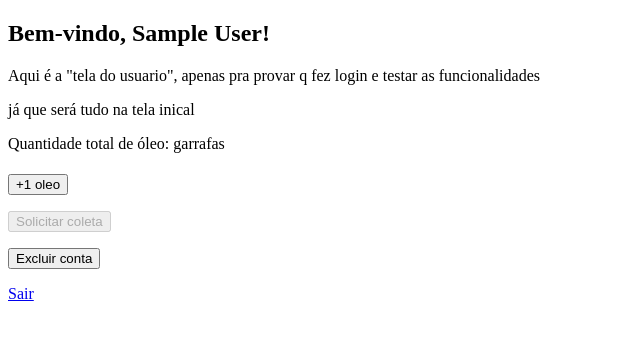
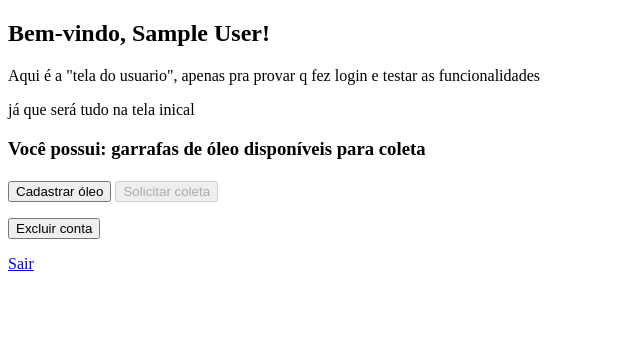
Before and after one commit to lauraaoliveira/projetoDavi, a PHP site: page /php/usuario/painel_usuario.php in a window 1280 px wide. Shown: the top 340 px of the page, without its empty margins (0-640 px from the left). Run offline with PHP 8.4, Linux system fonts and the light colour scheme; the visitor is signed in with stand-in values (Sample User, id 1); data that the repository does not hold is empty.

Commit message:
refact(painelUser): modal cadastrar oleo

```diff
--- a/anotacoes.txt
+++ b/anotacoes.txt
@@ -1,6 +1,3 @@
-- modal "Cadastar oleo"
-- botão remover oleo no modal "Cadastrar oleo"
-
 - botão de confirmar
  - usuario
  - empresa
--- /dev/null
+++ b/js/contadorOleo.js
@@ -0,0 +1,12 @@
+let quantiade = 1;
+
+function alterarQuantidade(valor){
+  quantiade+= valor;
+
+  if(quantiade< 1){
+    quantiade = 1;
+  }
+  document.getElementById("contador").innerText = quantiade;
+  document.getElementById("quantidade").value = quantiade;
+
+}
--- a/php/usuario/adicionar_oleo.php
+++ b/php/usuario/adicionar_oleo.php
@@ -15,10 +15,12 @@
     $pdo->setAttribute(PDO::ATTR_ERRMODE, PDO::ERRMODE_EXCEPTION);
 
     $id_usuario = $_SESSION['id'];
+    $quantidadeParaAdicionar = intval($_POST['quantidade']);
 
-    $sql = "UPDATE usuarios SET qtd_oleo = qtd_oleo + 1 WHERE id_usuario = :id";
+    $sql = "UPDATE usuarios SET qtd_oleo = qtd_oleo + :qtd WHERE id_usuario = :id";
     $stmt = $pdo->prepare($sql);
     $stmt->bindParam(':id', $id_usuario);
+    $stmt->bindParam(':qtd', $quantidadeParaAdicionar);
     $stmt->execute();
 
     header("Location: painel_usuario.php");
--- a/php/usuario/painel_usuario.php
+++ b/php/usuario/painel_usuario.php
@@ -44,19 +44,33 @@
   <p>Aqui é a "tela do usuario", apenas pra provar q fez login e testar as funcionalidades</p>
   <p>já que será tudo na tela inical</p>
 
-  <p>Quantidade total de óleo: <?php echo $qtd_oleo; ?> <?php echo $qtd_oleo == 1? "garrafa" : "garrafas"?></p>
-
-
+  <h3><p>Você possui: <?php echo $qtd_oleo; ?><?php echo $qtd_oleo== 1? " garrafa de óleo disponível para coleta": " garrafas de óleo disponíveis para coleta"?> </p></h3>
   <h3><?php if($solicitado) echo "Você possui uma solicitação pendente"?></h3>
   <h4>
     <?php if ($nome_empresa_aceitou): ?>
       <p>A empresa <strong><?php echo $nome_empresa_aceitou; ?></strong> aceitou sua solicitação de coleta. Aguarde!</p>
     <?php endif; ?>
   </h4>
-  <!-- adicionar óleo -->
-  <form action="adicionar_oleo.php" method="post">
-    <p><input type="submit" value="+1 oleo"></p>
-  </form>
+
+
+  <!-- =========== MODAL PARA ADICIONAR OLEO ================= -->
+  <button class="btn-open-modal" data-modal="modal-5">Cadastrar óleo</button>
+  <dialog id="modal-5">
+    <p>Você tem: <?php echo $qtd_oleo; ?><?php echo $qtd_oleo== 1? " garrafa de óleo": " garrafas de óleo"?></p>
+
+    <form action="adicionar_oleo.php" method="post">
+
+      <button type="button" onclick="alterarQuantidade(-1)">- 1</button>
+      <p>Adicionar <span id="contador">1</span> garrafas</p>
+      <button type="button" onclick="alterarQuantidade(1)">+ 1</button>
+
+      <input type="hidden" name="quantidade" id="quantidade" value="1">
+
+      <p><input type="submit" value="Confirmar"></p>
+      <button class="btn-close-modal" data-modal="modal-5">Cancelar</button>
+    </form>
+  </dialog>
+
 
 
   <!-- =========== MODAL PARA SOLICITAR A COLETA ================= -->
@@ -90,5 +104,6 @@
   <p><a href="../logout.php">Sair</a></p>
 
   <script src="../../js/modal.js"></script>
+  <script src="../../js/contadorOleo.js"></script>
 </body>
 </html>
```
